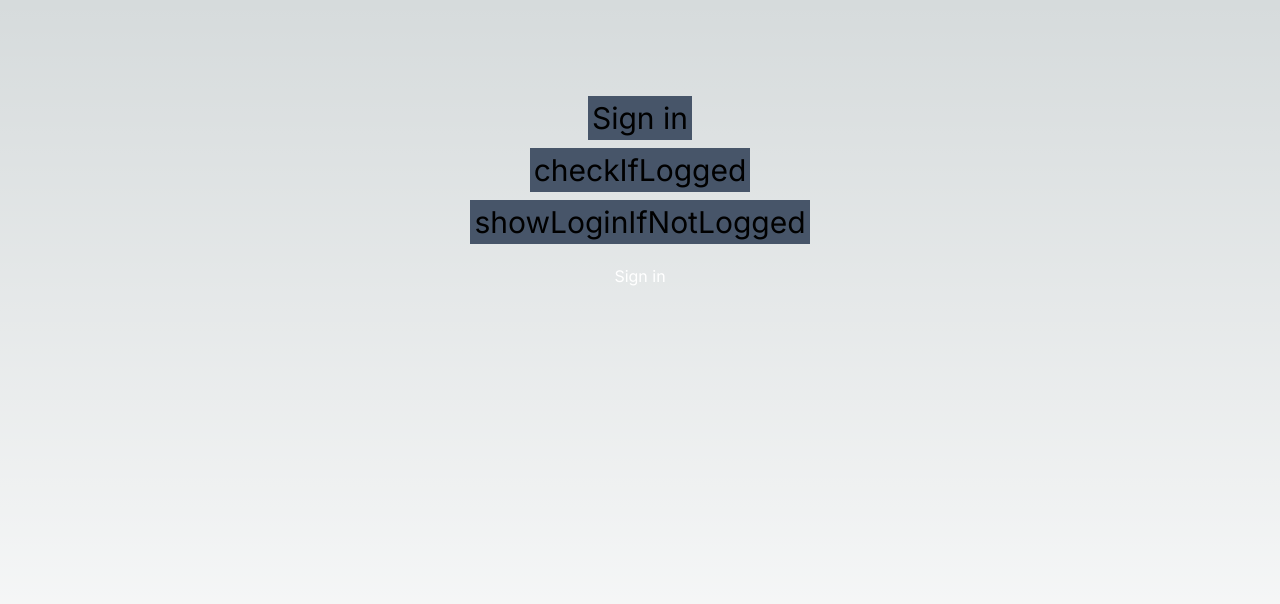
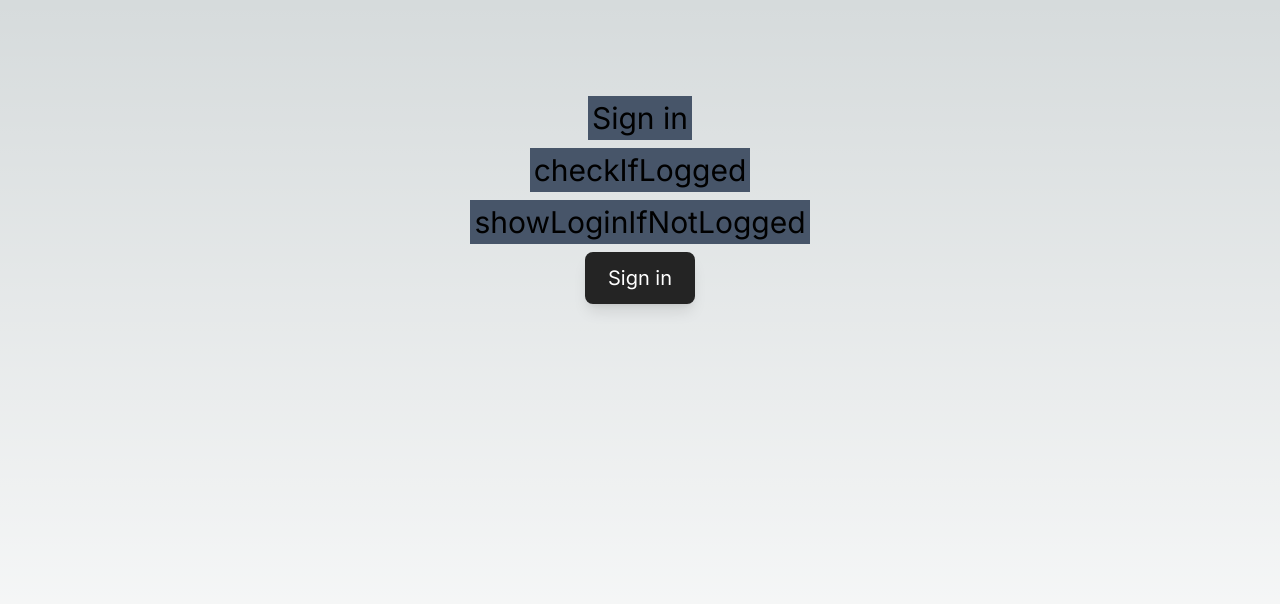
Before and after one commit to DraconDev/next-auth-14-all-basic-functionality, a Next.js app: page / in a window 1280 px wide. Shown: the top 604 px of the page. Built offline with nearby package versions, Linux system fonts and the light colour scheme; no server answers.

Commit message:
add colors & upd button styles

```diff
--- a/components/Auth/LoginButton.tsx
+++ b/components/Auth/LoginButton.tsx
@@ -6,7 +6,7 @@ export default function LoginButton() {
         <>
             <button
                 onClick={() => (session ? signOut() : signIn())}
-                className="bg-secondary p-3 text-white "
+                className="bg-secondary hover:bg-accent text-white p-3 rounded-lg shadow-lg text-xl w-[110px]"
             >
                 {session ? "Sign out" : "Sign in"}
             </button>
--- a/tailwind.config.ts
+++ b/tailwind.config.ts
@@ -2,19 +2,24 @@ import type { Config } from 'tailwindcss'
 
 const config: Config = {
     content: [
-    './pages/**/*.{js,ts,jsx,tsx,mdx}',
-    './components/**/*.{js,ts,jsx,tsx,mdx}',
-    './app/**/*.{js,ts,jsx,tsx,mdx}',
+        "./pages/**/*.{js,ts,jsx,tsx,mdx}",
+        "./components/**/*.{js,ts,jsx,tsx,mdx}",
+        "./app/**/*.{js,ts,jsx,tsx,mdx}",
     ],
     theme: {
         extend: {
             backgroundImage: {
-        'gradient-radial': 'radial-gradient(var(--tw-gradient-stops))',
-        'gradient-conic':
-          'conic-gradient(from 180deg at 50% 50%, var(--tw-gradient-stops))',
+                "gradient-radial": "radial-gradient(var(--tw-gradient-stops))",
+                "gradient-conic":
+                    "conic-gradient(from 180deg at 50% 50%, var(--tw-gradient-stops))",
+            },
+            colors: {
+                primary: "#141414", // black
+                secondary: "#242424", // dark gray
+                accent: "#247C", // medium gray
             },
         },
     },
     plugins: [],
-}
+};
 export default config
```
Lines whose indentation alone changed are shown as unchanged.
